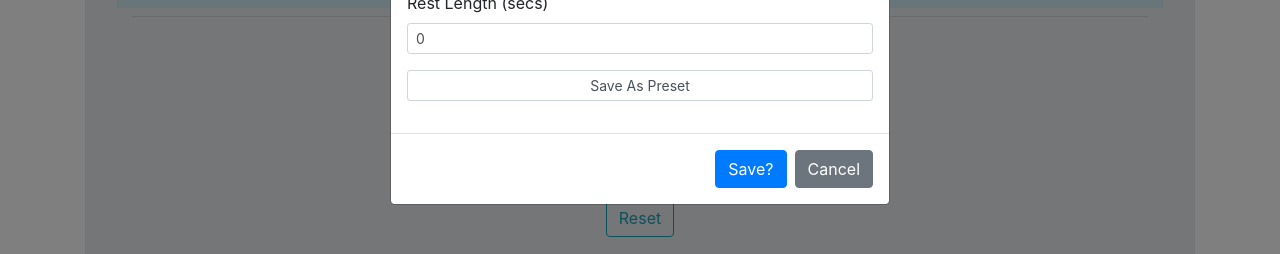
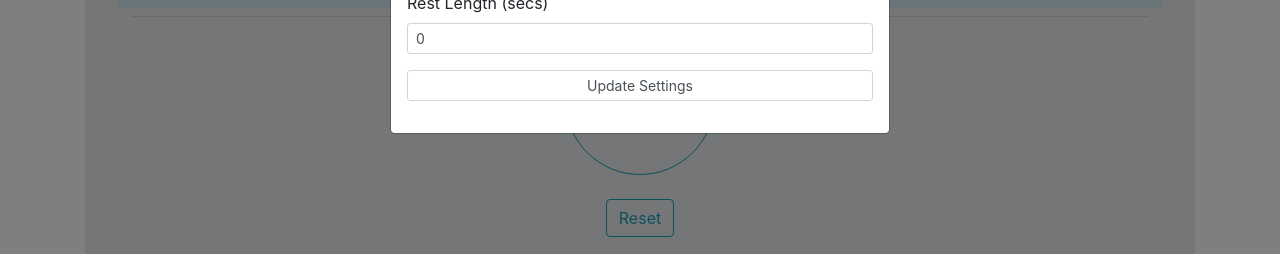
Before and after one commit to asabogal/interval-training-timer, a React (Create React App) app in the folder client/: page / in a window 1280 px wide. Both pictures are taken after a click on the button "Customize". Shown: the part 354-608 px from the top of the page. Built offline with nearby package versions, Linux system fonts and the light colour scheme; no server answers.

Commit message:
re-styled cutomize form

```diff
--- a/client/src/components/Timer/CustomizeForm.js
+++ b/client/src/components/Timer/CustomizeForm.js
@@ -73,7 +73,7 @@ class CustomizeForm extends React.Component {
             </FormGroup>
             <FormGroup>
 
-              <Input type="submit" value="Save As Preset" bsSize="sm"></Input>
+              <Input type="submit" value="Update Settings" bsSize="sm"></Input>
             </FormGroup>
         </Form>
       </div>
--- a/client/src/containers/ModalForm.js
+++ b/client/src/containers/ModalForm.js
@@ -1,5 +1,5 @@
 import React from 'react';
-import { Button, Modal, ModalHeader, ModalBody, ModalFooter } from 'reactstrap';
+import { Button, Modal, ModalHeader, ModalBody } from 'reactstrap';
 import CustomizeForm from '../components/Timer/CustomizeForm'
 
 class ModalForm extends React.Component {
@@ -26,10 +26,6 @@ class ModalForm extends React.Component {
           <ModalBody >
             <CustomizeForm setCustomSettings={this.props.setCustomSettings} toggle={this.toggle} />
           </ModalBody>
-          <ModalFooter >
-            <Button color="primary" onClick={this.toggle}>Save?</Button>{' '}
-            <Button color="secondary" onClick={this.toggle}>Cancel</Button>
-          </ModalFooter>
         </Modal>
       </div>
     );
```
